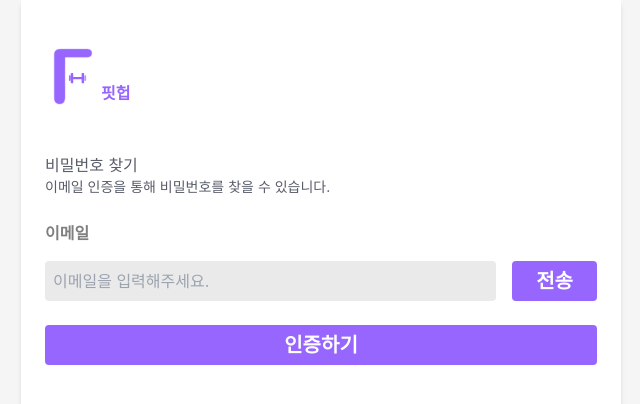
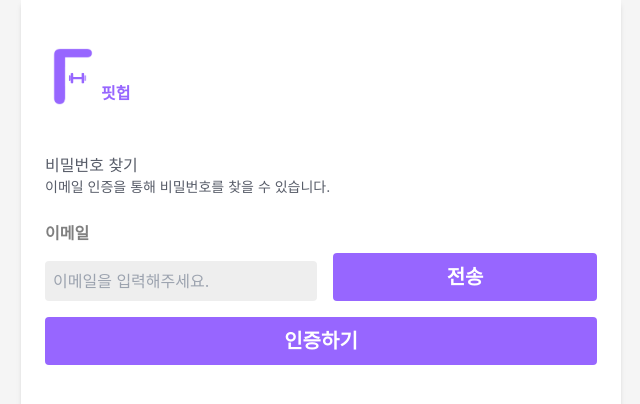
Before and after one commit to low-psy/fithub-front, a React (Create React App) app: page /help/password in a window 1280 px wide. Shown: the top 404 px of the page, without its empty margins (319-959 px from the left). Built offline with nearby package versions, Linux system fonts and the light colour scheme; no server answers.

Commit message:
design: UI 수정

```diff
--- a/src/components/help/HelpButton.tsx
+++ b/src/components/help/HelpButton.tsx
@@ -7,7 +7,7 @@ export function DefaultButton({ text, onClick }: IDefaultButtonProps) {
   return (
     <button
       type="button"
-      className="mt-2 h-10 whitespace-nowrap rounded bg-main px-6 py-2 text-center text-xl font-semibold leading-6 text-white hover:bg-[#976fff]"
+      className="h-12 w-full whitespace-nowrap rounded bg-main py-2 text-lg font-semibold text-white hover:bg-[#976fff] md:text-xl"
       onClick={onClick}
     >
       {text}
@@ -17,7 +17,7 @@ export function DefaultButton({ text, onClick }: IDefaultButtonProps) {
 
 export function LinkButton({ to, text }: ILinkButtonProps) {
   return (
-    <Link to={to} className="flex flex-col">
+    <Link to={to} className="flex w-full flex-col">
       <DefaultButton text={text} />
     </Link>
   );
--- a/src/components/help/HelpInput.tsx
+++ b/src/components/help/HelpInput.tsx
@@ -26,7 +26,7 @@ function HelpInput({
       id={id}
       type={type}
       placeholder={placeholder}
-      className={`hover:outlined-none mt-2 h-10 w-full rounded bg-[#eaeaea] p-2 focus:outline-none ${
+      className={`hover:outlined-none mt-2 h-10 w-full rounded bg-[#eeeeee] p-2 focus:outline-none ${
         isError && 'border border-red-400'
       } ${disabled ? 'text-gray-500' : 'text-black'}`}
       value={value}
```
